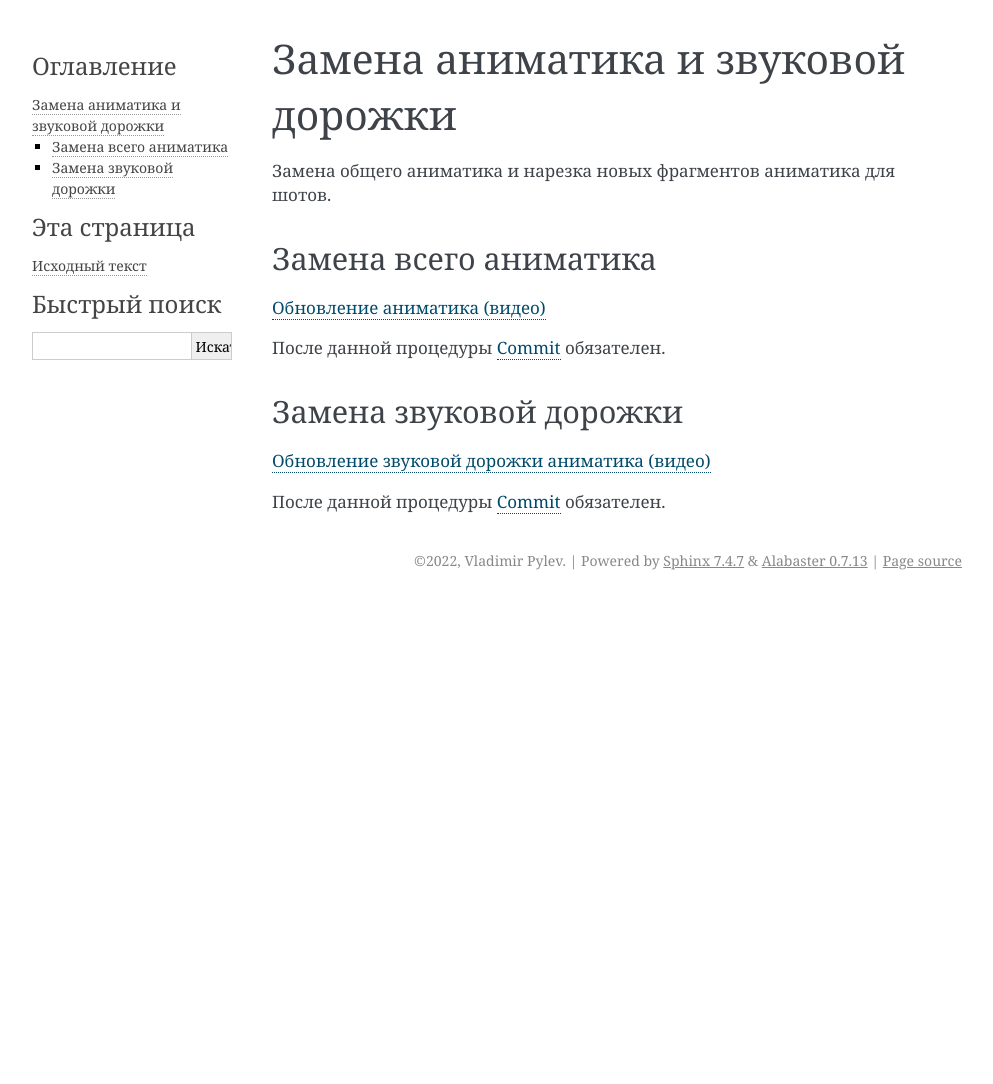
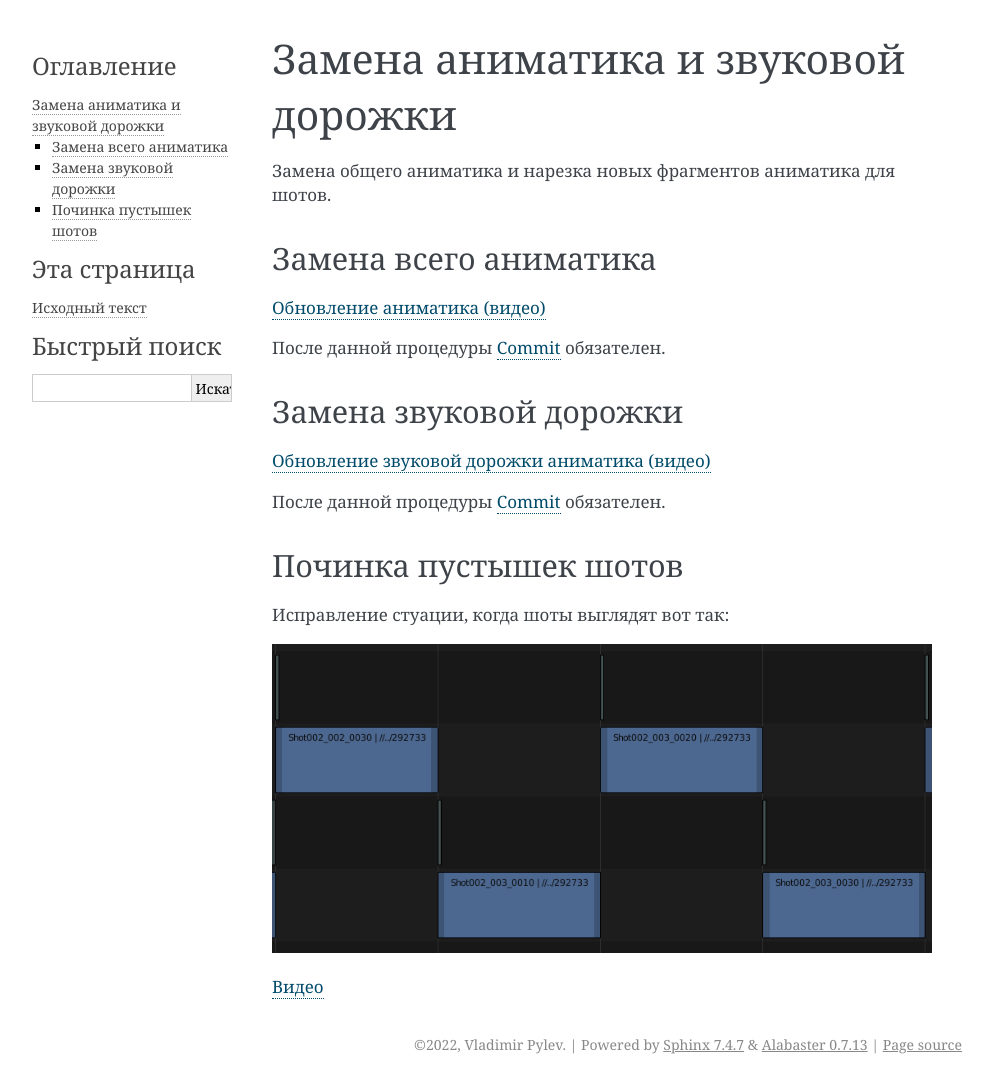
Before and after one commit to volodya-renderberg/cerebro-b3d-connect-manual, a Sphinx documentation site: the page built from docs/source/manual/processes/animatic/change_animatic.rst, in a window 1280 px wide. Shown: the whole page, without its empty margins (148-1141 px from the left). Built offline with Sphinx 7.4.7, drawn with Linux system fonts in a browser that asks for light colours; before the commit the page ends 900 px from its top, so only the background shows below that.

Commit message:
fix empty shots

```diff
--- a/docs/source/manual/processes/animatic/change_animatic.rst
+++ b/docs/source/manual/processes/animatic/change_animatic.rst
@@ -14,9 +16,23 @@
 После данной процедуры :ref:`work_panel_commit` обязателен.
 
 
+.. _change-voice-track:
+
 Замена звуковой дорожки
 ------------------------
 
 `Обновление звуковой дорожки аниматика (видео) <https://disk.yandex.ru/i/m_dqSoPGYtTEhQ>`_
 
 После данной процедуры :ref:`work_panel_commit` обязателен.
+
+
+.. _fix-empty-shots:
+
+Починка пустышек шотов
+-------------------------
+
+Исправление стуации, когда шоты выглядят вот так:
+
+.. image:: ../../../_static/images/empty_shots.png
+
+`Видео <https://disk.yandex.ru/i/qR5BaLbtPR4HvQ>`_
--- a/docs/source/manual/processes/animation_at_outsource.rst
+++ b/docs/source/manual/processes/animation_at_outsource.rst
@@ -14,4 +14,6 @@
 
     * выставить указанные галочки.
 
-    * В поле ``Note`` указать вид деятельности текущей задачи.
+    * в поле ``Note`` указать вид деятельности текущей задачи.
+
+* В работе обязательно соблюдать эти правила :ref:`animation_working_moments`. Без этого анимация может оказаться просто потерянной и соответственно не принятой.
--- a/docs/source/manual/work_panel/animatic_tools.rst
+++ b/docs/source/manual/work_panel/animatic_tools.rst
@@ -148,6 +148,8 @@ Refresh selected Animatic
 
 :guilabel:`Refresh selected Animatic` - обновление видеофайла аниматика на последнюю версию из *Cerebro*. Для случаев когда нарезка делалась на другом компьютере, сами нарезанные *мувки* аниматиков не пакуются в версию эпизода и секвенции шотов в этом случае могут быть или пустышками, или содержать устаревшие *мувки*.
 
+`Видео <https://disk.yandex.ru/i/qR5BaLbtPR4HvQ>`_
+
 * Работает с выбранными в секвенсоре дорожками.
 * Не имеет значения что выбирать звуковую дорожку или *мувку*, если выбрать и то, и то - всё равно отработает корректно, даже если выбранная секвенция пустышка.
 * Клик по данной кнопке, откроет диалог где надо согласиться для продолжения.
```
Also changed, not shown: other parts of docs/source/manual/processes/animatic/change_animatic.rst (+2 -0 lines), docs/source/manual/processes/animation.rst (+7 -0 lines), docs/source/_static/images/empty_shots.png (added).
